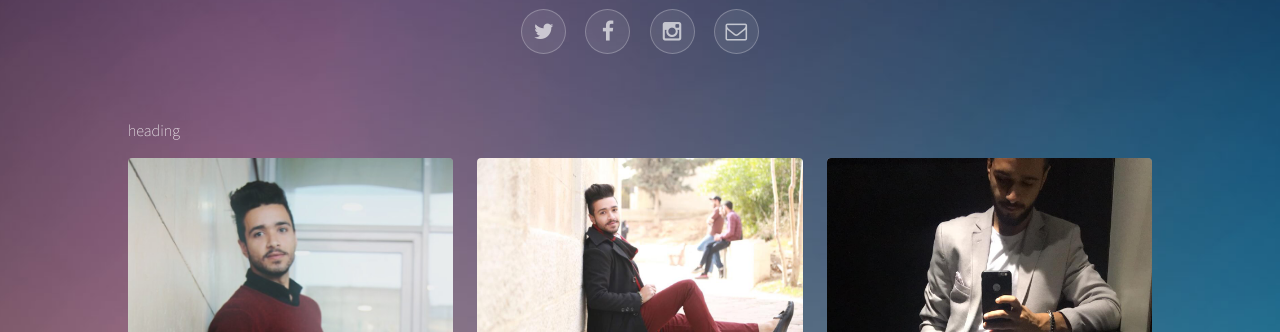
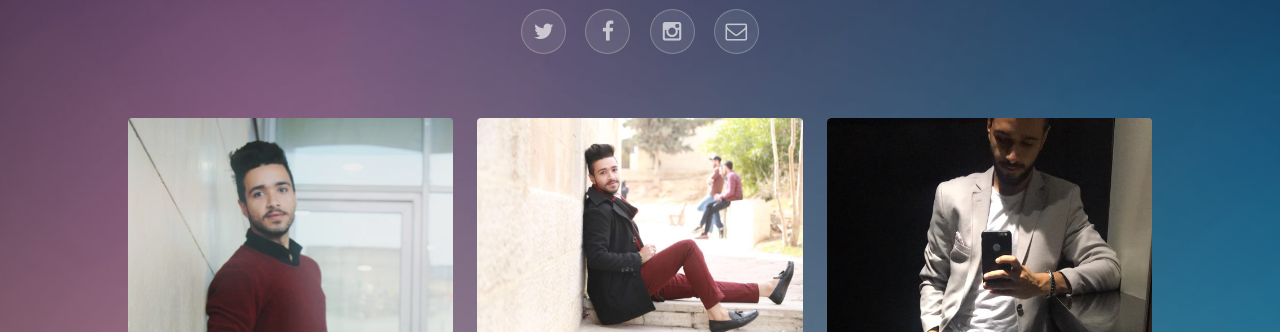
Before and after one commit to asaadalsharif1/asaadalsharif1.github.io, a plain HTML site: page index.html in a window 1280 px wide. Shown: the part 468-800 px from the top of the page. Drawn offline with Linux system fonts and the light colour scheme.

Commit message:
Update index.html

```diff
--- a/index.html
+++ b/index.html
@@ -26,7 +26,7 @@
 
 				<!-- Main -->
 					<section id="main">
-            <h4>heading</h4>
+
 						<!-- Thumbnails -->
 							<section class="thumbnails">
 								<div>
```
